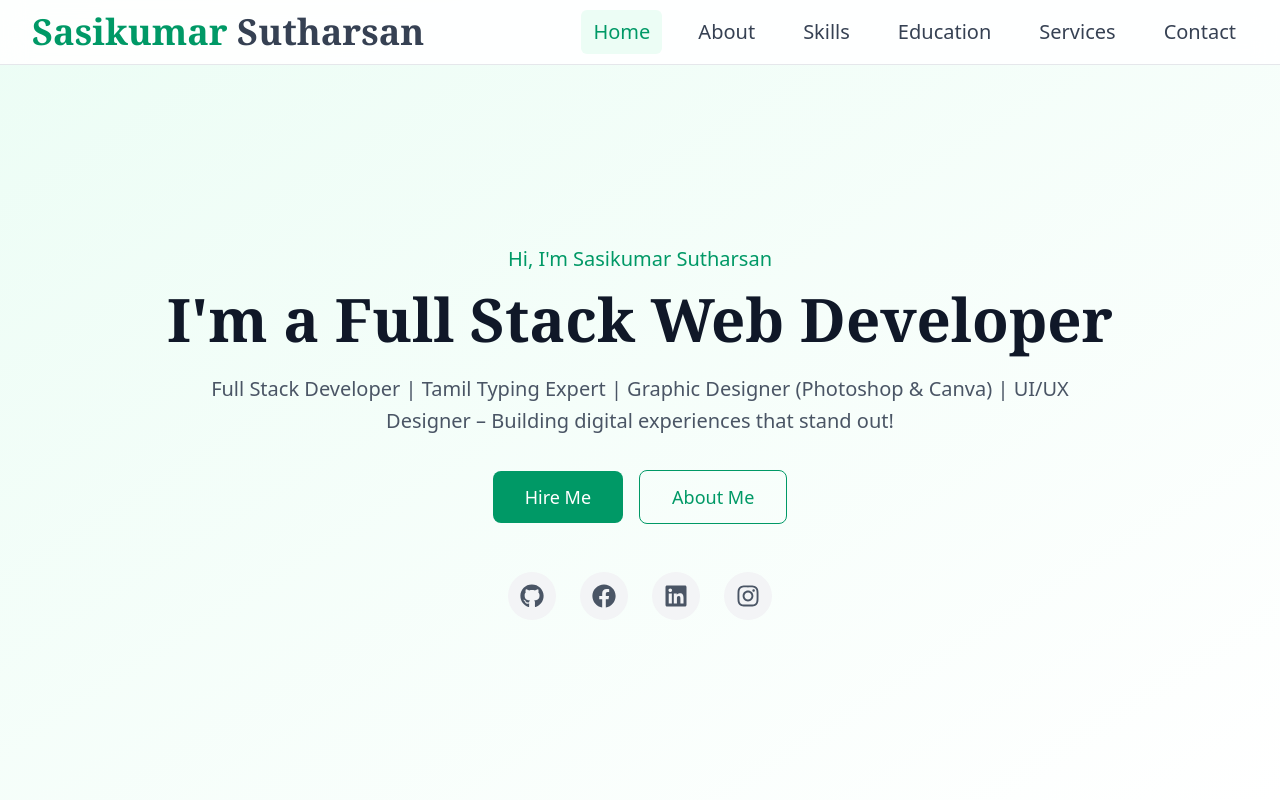
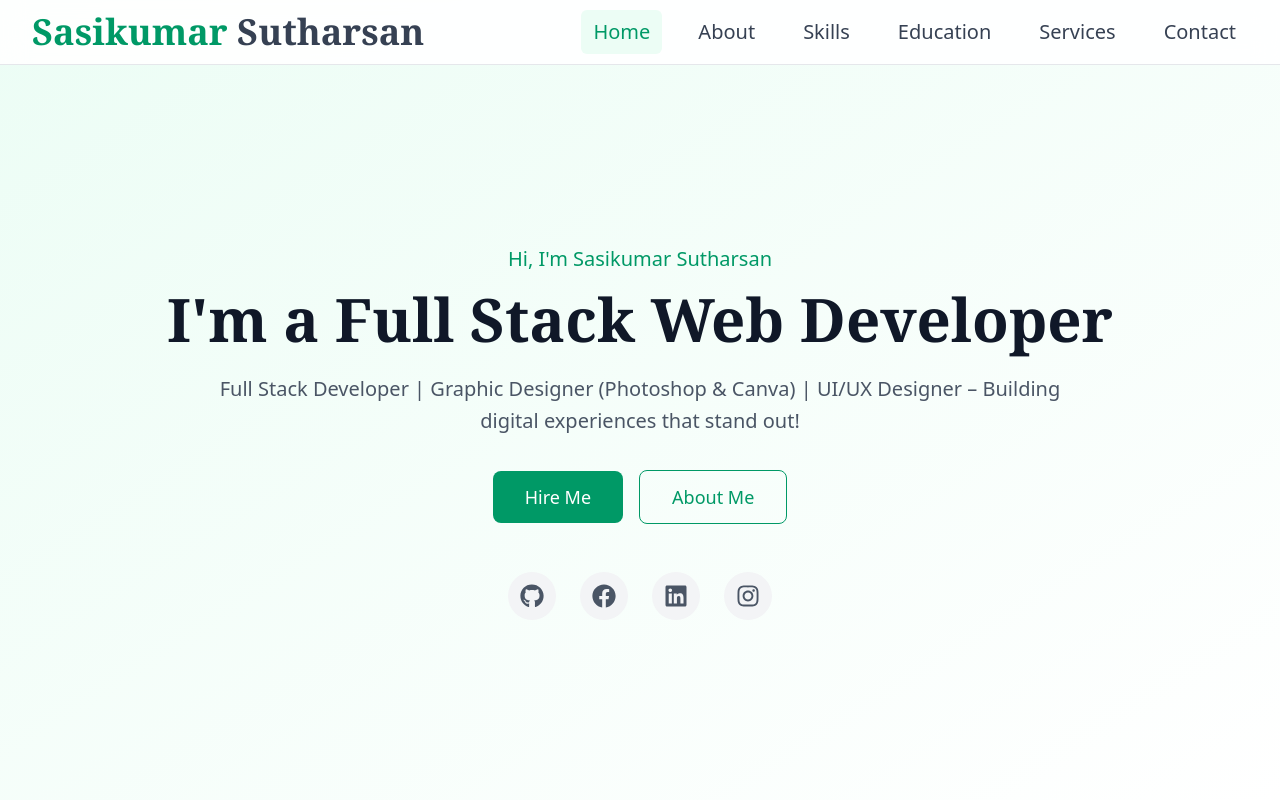
Before and after one commit to paakis22/Portfolio, a React (Vite) app in the folder frontend/: page / in a window 1280 px wide. Shown: the top 800 px of the page. Built offline with nearby package versions, Linux system fonts and the light colour scheme.

Commit message:
Deploy ready

```diff
--- a/frontend/src/pages/Home.jsx
+++ b/frontend/src/pages/Home.jsx
@@ -28,7 +28,7 @@ export default function Home() {
               I'm a Full Stack Web Developer
             </h1>
             <p className="text-lg sm:text-xl text-gray-600 max-w-4xl mx-auto mb-8 leading-relaxed">
-              Full Stack Developer | Tamil Typing Expert | Graphic Designer (Photoshop & Canva) | UI/UX Designer – Building digital experiences that stand out!
+              Full Stack Developer | Graphic Designer (Photoshop & Canva) | UI/UX Designer – Building digital experiences that stand out!
             </p>
 
             <div className="flex flex-col sm:flex-row gap-4 justify-center items-center mb-12">
```
